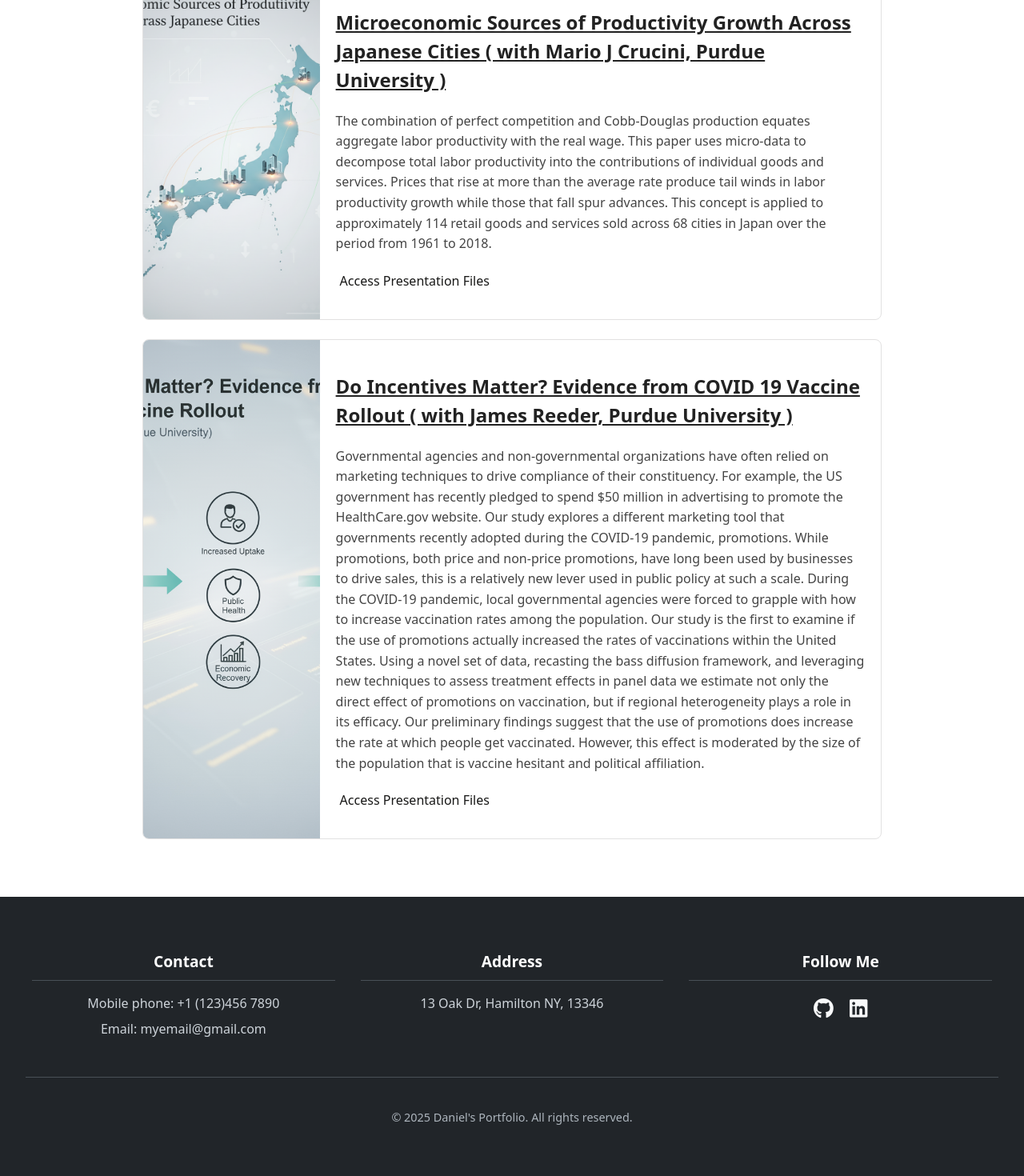
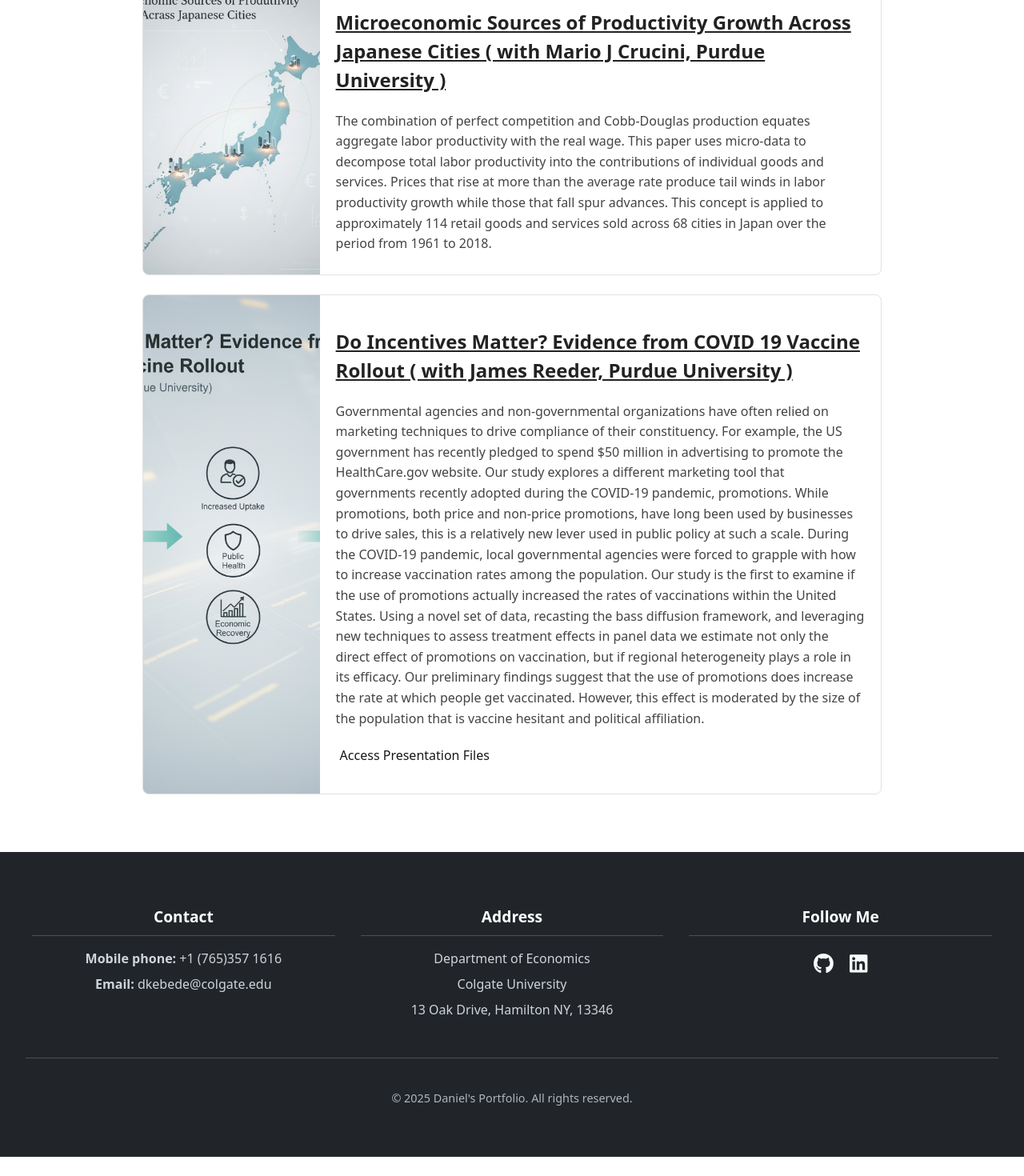
Before and after one commit to ec-tino/daniel_kebede, a React (Vite) app: page /research in a window 1280 px wide. Shown: the part 1227-2697 px from the top of the page at 80% size. After the commit the page ends 2673 px from the top, so only its background shows below. Built offline with nearby package versions, Linux system fonts and the light colour scheme.

Commit message:
added correct into to template

```diff
--- a/src/components/Footer_new.jsx
+++ b/src/components/Footer_new.jsx
@@ -25,6 +25,18 @@ const Footer_new = () => {
         .footer_item {
             flex: 1;
             min-width: 220px;
+        }
+
+        .email_link {
+            color: #ced4da;
+            text-decoration: none; /* Remove default underline */
+            transition: text-decoration 0.3s ease; /* Optional: smooth transition */
+        }
+
+        .email_link:hover {
+            text-decoration: underline; /* Add underline on hover */
+            color: #ced4da;
+            font-style: bold;
         }
 
         .footer_item h3 {
@@ -92,19 +104,21 @@ const Footer_new = () => {
                     <div className="footer_item">
                         <h3>Contact</h3>
                         <div className="contact_info">
-                            <p>Mobile phone: +1 (123)456 7890</p>
-                            <p>Email: myemail@gmail.com</p>
+                            <p><b>Mobile phone:</b> +1 (765)357 1616</p>
+                            <p><b>Email:</b> <a href="mailto:dkebede@colgate.edu" className='email_link'>dkebede@colgate.edu</a></p>
                         </div>
                     </div>
                     <div className="footer_item">
                         <h3>Address</h3>
-                        <p className="address">13 Oak Dr, Hamilton NY, 13346</p>
+                        <p className="address">Department of Economics</p>
+                        <p className="address">Colgate University</p>
+                        <p className="address"> 13 Oak Drive, Hamilton NY, 13346</p>
                     </div>
                     <div className="footer_item">
                         <h3>Follow Me</h3>
                         <div className="container_socials">
-                            <a href="https://github.com" target="_blank" rel="noopener noreferrer"><i className="fab fa-github"></i></a>
-                            <a href="https://linkedin.com" target="_blank" rel="noopener noreferrer"><i className="fab fa-linkedin"></i></a>
+                            <a href="https://github.com/dangulti" target="_blank" rel="noopener noreferrer"><i className="fab fa-github"></i></a>
+                            <a href="https://www.linkedin.com/in/kebede77/" target="_blank" rel="noopener noreferrer"><i className="fab fa-linkedin"></i></a>
                         </div>
                     </div>
                 </div>
--- a/src/webpages/Home.jsx
+++ b/src/webpages/Home.jsx
@@ -13,7 +13,7 @@ const Home = () => {
                     <h3 className={styles.profile_name}> Daniel Gulti Kebede, Ph.D</h3>
                 </div>
                 <div className={styles.container_about}>
-                    <h1>A bit about me...</h1>
+                    <h1>About me</h1>
                     <p>
                         Welcome! I am a visiting assistant professor at Colgate University department of Economics.
                         I am broadly interested in applying frontier econometric models to interesting economic
--- a/src/webpages/Research.jsx
+++ b/src/webpages/Research.jsx
@@ -48,7 +48,7 @@ const Research = () => {
                         compared to SupF and LM, the test statistic rejects the null hypothesis of no structural
                         break more frequently when there actually is a structural break present in the data.
                     </p>
-                    <a href="#" target="_blank" rel="noopener noreferrer"><p className={Styles.card_link}> Access Presentation Files</p></a>
+                    <a href="/src/assets/Smooth_Structural_Break_Test.pdf" target="_blank" rel="noopener noreferrer"><p className={Styles.card_link}> Access Presentation Files</p></a>
                 </div>
             </div>
             <div className={Styles.research_card}>
@@ -64,7 +64,7 @@ const Research = () => {
                         Prices that rise at more than the average rate produce tail winds in labor productivity growth while those that fall spur advances.
                         This concept is applied to approximately 114 retail goods and services sold across 68 cities in Japan over the period from 1961 to 2018.
                     </p>
-                    <a href="#" target="_blank" rel="noopener noreferrer"><p className={Styles.card_link}> Access Presentation Files</p></a>
+                    {/* <a href="#" target="_blank" rel="noopener noreferrer"><p className={Styles.card_link}> Access Presentation Files</p></a> */}
                 </div>
             </div>
             <div className={Styles.research_card}>
@@ -86,7 +86,7 @@ const Research = () => {
                         findings suggest that the use of promotions does increase the rate at which people get vaccinated. However, this effect is moderated by the size of the
                         population that is vaccine hesitant and political affiliation.
                     </p>
-                    <a href="#" target="_blank" rel="noopener noreferrer"><p className={Styles.card_link}> Access Presentation Files</p></a>
+                    <a href="/src/assets/Leveraging_Promotion_for_Social_Good.pdf" target="_blank" rel="noopener noreferrer"><p className={Styles.card_link}> Access Presentation Files</p></a>
                 </div>
             </div>
         </div>
```
Also changed, not shown: 2 other files (tests, documents, lock files or other folders).
